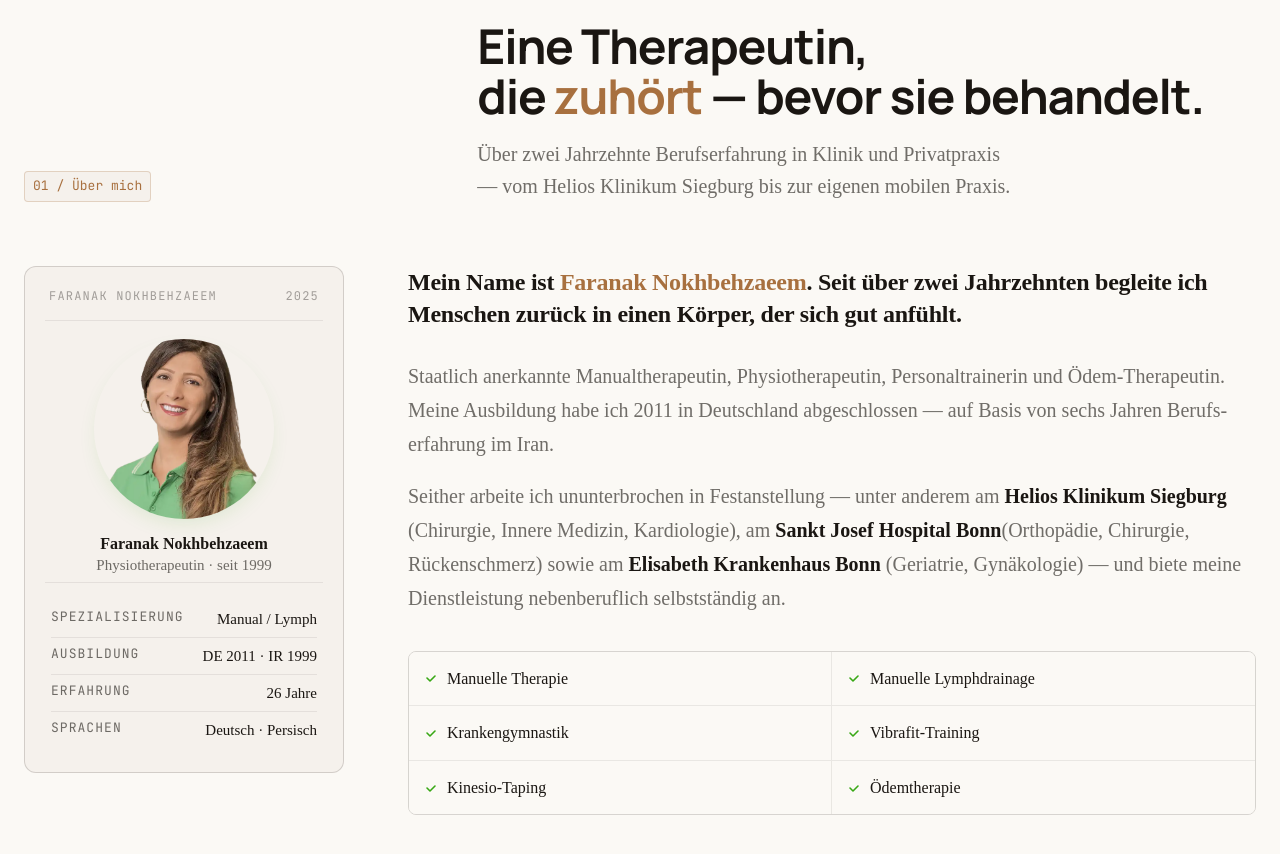
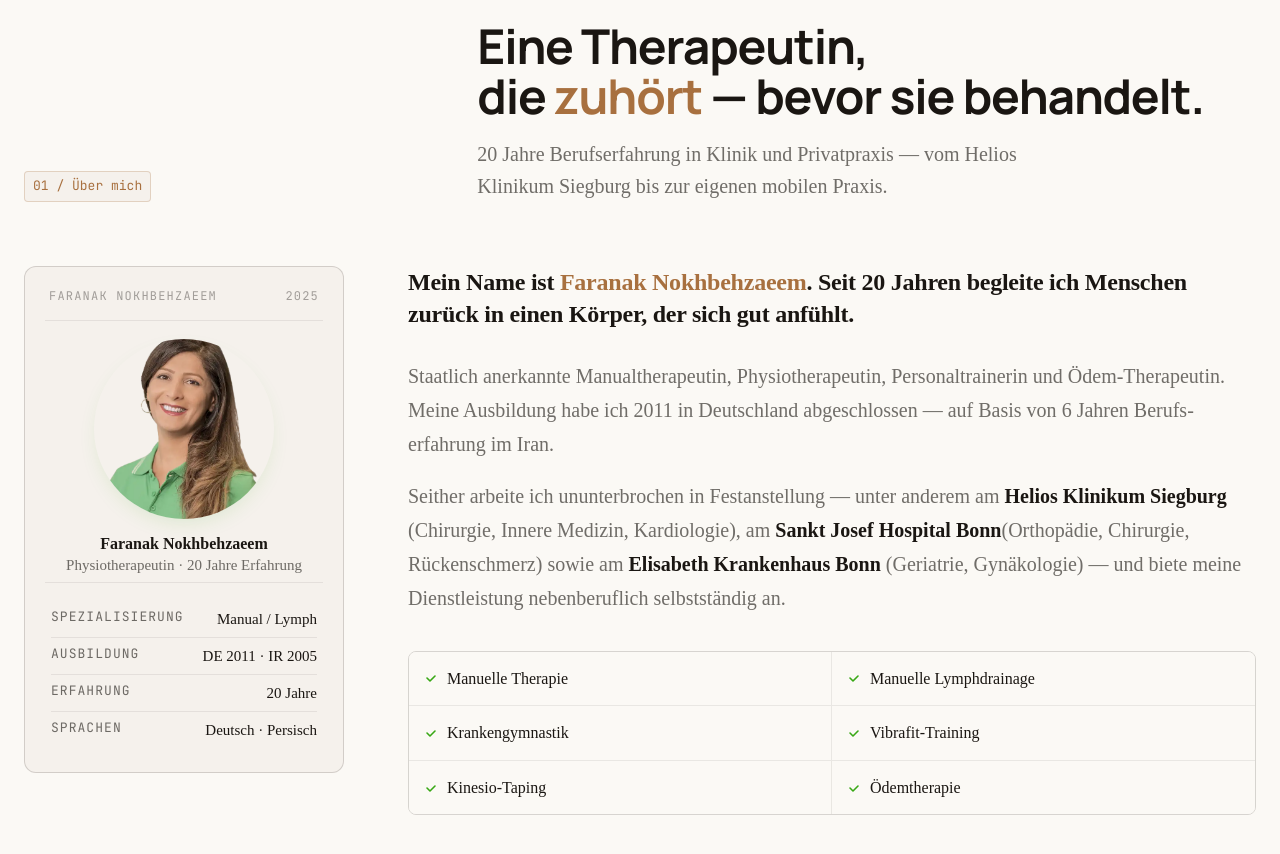
Before and after one commit to ab7z/saim-mobilephysio, a Next.js app: page / in a window 1280 px wide. Shown: the part 1100-1954 px from the top of the page. Built offline with nearby package versions, Linux system fonts and the light colour scheme.

Commit message:
fix: reuse shared experience metadata

```diff
--- a/components/About.js
+++ b/components/About.js
@@ -1,7 +1,12 @@
 import Image from 'next/image';
 import faranak from '../public/f.webp';
 import styles from '../styles/components/About.module.css';
-import { getPractitionerExperienceYears } from '../lib/practitioner';
+import {
+    GERMANY_QUALIFICATION_YEAR,
+    IRAN_EXPERIENCE_YEARS,
+    IRAN_QUALIFICATION_YEAR,
+    getTotalExperienceYears,
+} from '../lib/experience';
 
 const Check = () => (
     <svg width="12" height="12" viewBox="0 0 12 12" fill="none" aria-hidden="true">
@@ -12,7 +17,7 @@ const Check = () => (
 
 export default function About() {
     const currentYear = new Date().getFullYear();
-    const experienceYears = getPractitionerExperienceYears(currentYear);
+    const totalExperienceYears = getTotalExperienceYears();
 
     return (
         <section className={ styles.section } id="about" aria-labelledby="about-title">
@@ -28,7 +33,7 @@ export default function About() {
                         &nbsp;&mdash; bevor sie behandelt.
                     </h2>
                     <p className={ styles.sub }>
-                        Über zwei Jahrzehnte Berufserfahrung in Klinik und Privatpraxis &mdash;
+                        { totalExperienceYears } Jahre Berufserfahrung in Klinik und Privatpraxis &mdash;
                         vom Helios Klinikum Siegburg bis zur eigenen mobilen Praxis.
                     </p>
                 </div>
@@ -49,7 +54,7 @@ export default function About() {
                     </div>
                     <div className={ styles.caption }>
                         <strong>Faranak Nokhbehzaeem</strong>
-                        Physio&shy;therapeutin · seit 1999
+                        Physio&shy;therapeutin · { totalExperienceYears } Jahre Erfahrung
                     </div>
                     <div className={ styles.cardFoot }>
                         <div className={ styles.row }>
@@ -58,11 +63,11 @@ export default function About() {
                         </div>
                         <div className={ styles.row }>
                             <span className={ styles.k }>Ausbildung</span>
-                            <span className={ styles.v }>DE 2011 · IR 1999</span>
+                            <span className={ styles.v }>DE { GERMANY_QUALIFICATION_YEAR } · IR { IRAN_QUALIFICATION_YEAR }</span>
                         </div>
                         <div className={ styles.row }>
                             <span className={ styles.k }>Erfahrung</span>
-                            <span className={ styles.v }>{ experienceYears } Jahre</span>
+                            <span className={ styles.v }>{ totalExperienceYears } Jahre</span>
                         </div>
                         <div className={ styles.row }>
                             <span className={ styles.k }>Sprachen</span>
@@ -73,13 +78,13 @@ export default function About() {
                 <div className={ styles.body }>
                     <p className={ styles.lead }>
                         Mein Name ist <span className={ styles.accent }>Faranak Nokhbehzaeem</span>.
-                        Seit über zwei Jahrzehnten begleite ich Menschen zurück in einen Körper,
+                        Seit { totalExperienceYears } Jahren begleite ich Menschen zurück in einen Körper,
                         der sich gut anfühlt.
                     </p>
                     <p className={ styles.p }>
                         Staatlich anerkannte Manual&shy;thera&shy;peutin, Physio&shy;thera&shy;peutin,
                         Personal&shy;trainerin und Ödem-Therapeutin. Meine Aus&shy;bildung habe ich
-                        2011 in Deutsch&shy;land abgeschlossen &mdash; auf Basis von sechs Jahren
+                        { ' ' }{ GERMANY_QUALIFICATION_YEAR } in Deutsch&shy;land abgeschlossen &mdash; auf Basis von { IRAN_EXPERIENCE_YEARS } Jahren
                         Berufs&shy;erfahrung im Iran.
                     </p>
                     <p className={ styles.p }>
--- a/components/Hero.js
+++ b/components/Hero.js
@@ -1,7 +1,7 @@
 import styles from '../styles/components/Hero.module.css';
 import Navbar from './Navbar';
 import HeroBackdrop from './HeroBackdrop';
-import { getPractitionerExperienceYears } from '../lib/practitioner';
+import { getTotalExperienceYears } from '../lib/experience';
 
 const ChevronRight = ({ size = 14 }) => (
     <svg width={ size } height={ size } viewBox="0 0 14 14" fill="none" aria-hidden="true">
@@ -18,7 +18,7 @@ const Check = ({ size = 14 }) => (
 );
 
 export default function Hero() {
-    const experienceYears = getPractitionerExperienceYears();
+    const totalExperienceYears = getTotalExperienceYears();
 
     return (
         <>
@@ -36,7 +36,7 @@ export default function Hero() {
                         </h1>
                         <p className={ styles.lede }>
                             Faranak Nokhbehzaeem &mdash; staatlich anerkannte Manual&shy;therapeutin
-                            mit { experienceYears } Jahren Berufserfahrung. Ohne Wartezeit, ohne Anfahrt, in der
+                            mit { totalExperienceYears } Jahren Berufserfahrung. Ohne Wartezeit, ohne Anfahrt, in der
                             Privat&shy;sphäre Ihres Zuhauses.
                         </p>
                         <div className={ styles.actions }>
@@ -52,7 +52,7 @@ export default function Hero() {
                     <div className={ styles.bottomRow }>
                         <div className={ styles.statsGrid }>
                             <div className={ styles.statCell }>
-                                <div className={ styles.statNum }>{ experienceYears }<span>Jahre</span></div>
+                                <div className={ styles.statNum }>{ totalExperienceYears }<span>Jahre</span></div>
                                 <div className={ styles.statLbl }>Berufs&shy;erfahrung</div>
                             </div>
                             <div className={ styles.statCell }>
--- /dev/null
+++ b/lib/experience.js
@@ -0,0 +1,7 @@
+export const GERMANY_QUALIFICATION_YEAR = 2011;
+export const IRAN_EXPERIENCE_YEARS = 6;
+export const IRAN_QUALIFICATION_YEAR = GERMANY_QUALIFICATION_YEAR - IRAN_EXPERIENCE_YEARS;
+
+export const getTotalExperienceYears = (date = new Date()) => (
+    date.getFullYear() - GERMANY_QUALIFICATION_YEAR + IRAN_EXPERIENCE_YEARS
+);
--- a/lib/practitioner.js
+++ /dev/null
@@ -1,5 +0,0 @@
-export const PRACTITIONER_START_YEAR = 1999;
-
-export function getPractitionerExperienceYears(currentYear = new Date().getFullYear()) {
-    return currentYear - PRACTITIONER_START_YEAR;
-}
```
